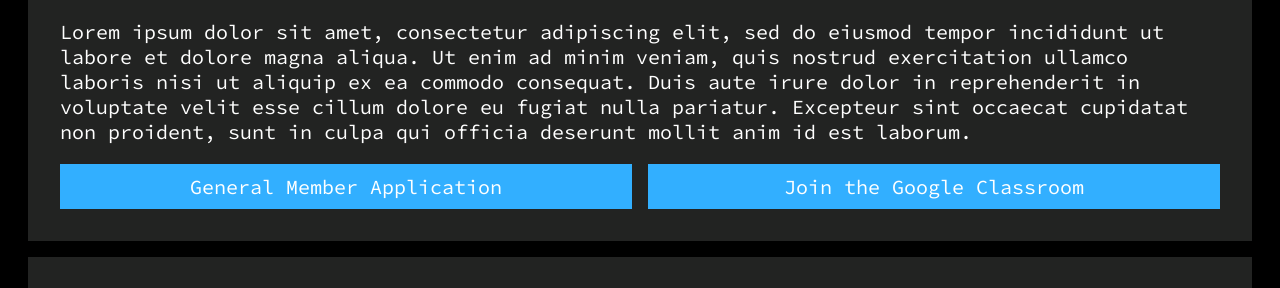
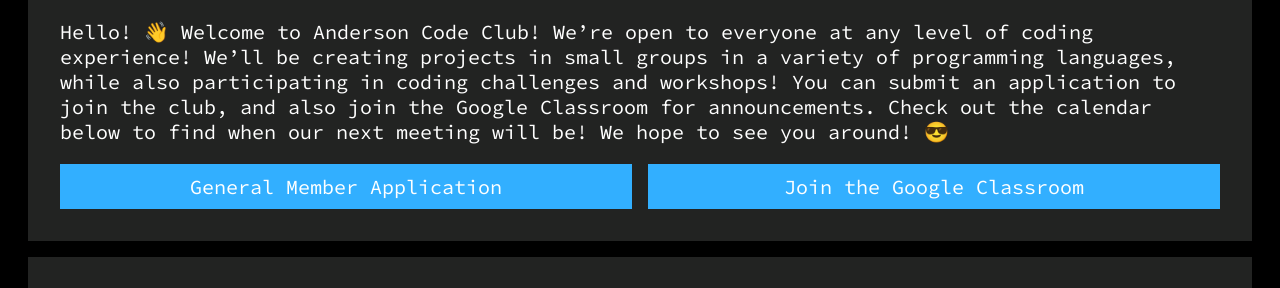
Before and after one commit to ac-squared/ac-squared-website, a website: page views/index.html in a window 1280 px wide. Shown: the part 248-536 px from the top of the page. Drawn offline with Linux system fonts and the light colour scheme; files that its build step writes are made by us from their sources; no server answers; files whose address does not match are found by name.

Commit message:
Add rough draft of about the club

```diff
--- a/views/index.html
+++ b/views/index.html
@@ -34,7 +34,7 @@
           <span class="terminal-divisor">~$</span> about
         </h1>
         <p class="content">
-          Lorem ipsum dolor sit amet, consectetur adipiscing elit, sed do eiusmod tempor incididunt ut labore et dolore magna aliqua. Ut enim ad minim veniam, quis nostrud exercitation ullamco laboris nisi ut aliquip ex ea commodo consequat. Duis aute irure dolor in reprehenderit in voluptate velit esse cillum dolore eu fugiat nulla pariatur. Excepteur sint occaecat cupidatat non proident, sunt in culpa qui officia deserunt mollit anim id est laborum.
+          Hello! 👋 Welcome to Anderson Code Club! We’re open to everyone at any level of coding experience! We’ll be creating projects in small groups in a variety of programming languages, while also participating in coding challenges and workshops! You can submit an application to join the club, and also join the Google Classroom for announcements. Check out the calendar below to find when our next meeting will be! We hope to see you around! 😎
         </p>
         <div id="links-grid">
           <a href="https://forms.gle/ZxbtccvfcCUjR8FJ8" target="_blank" class="button large">General Member Application</a>
```
